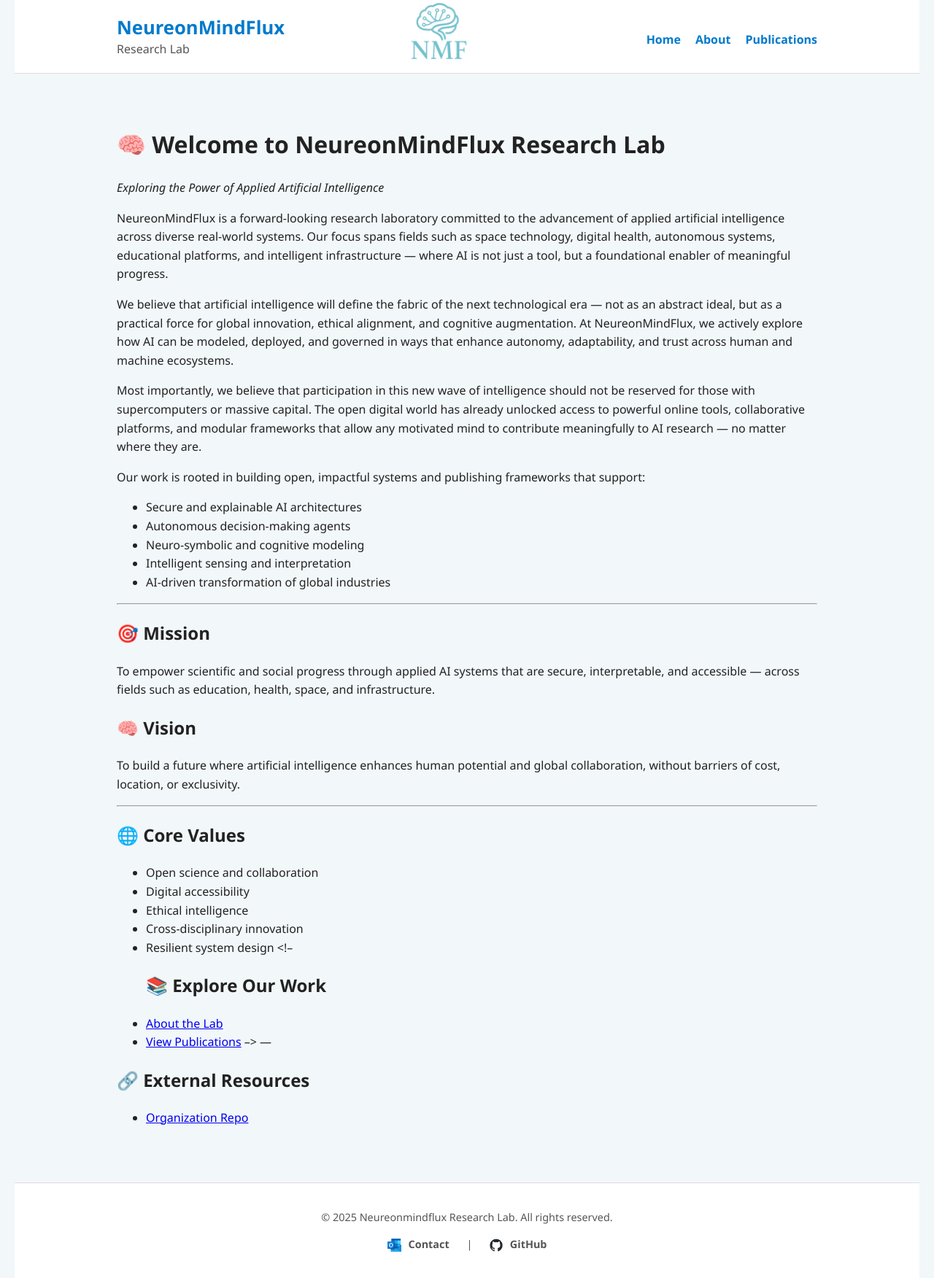
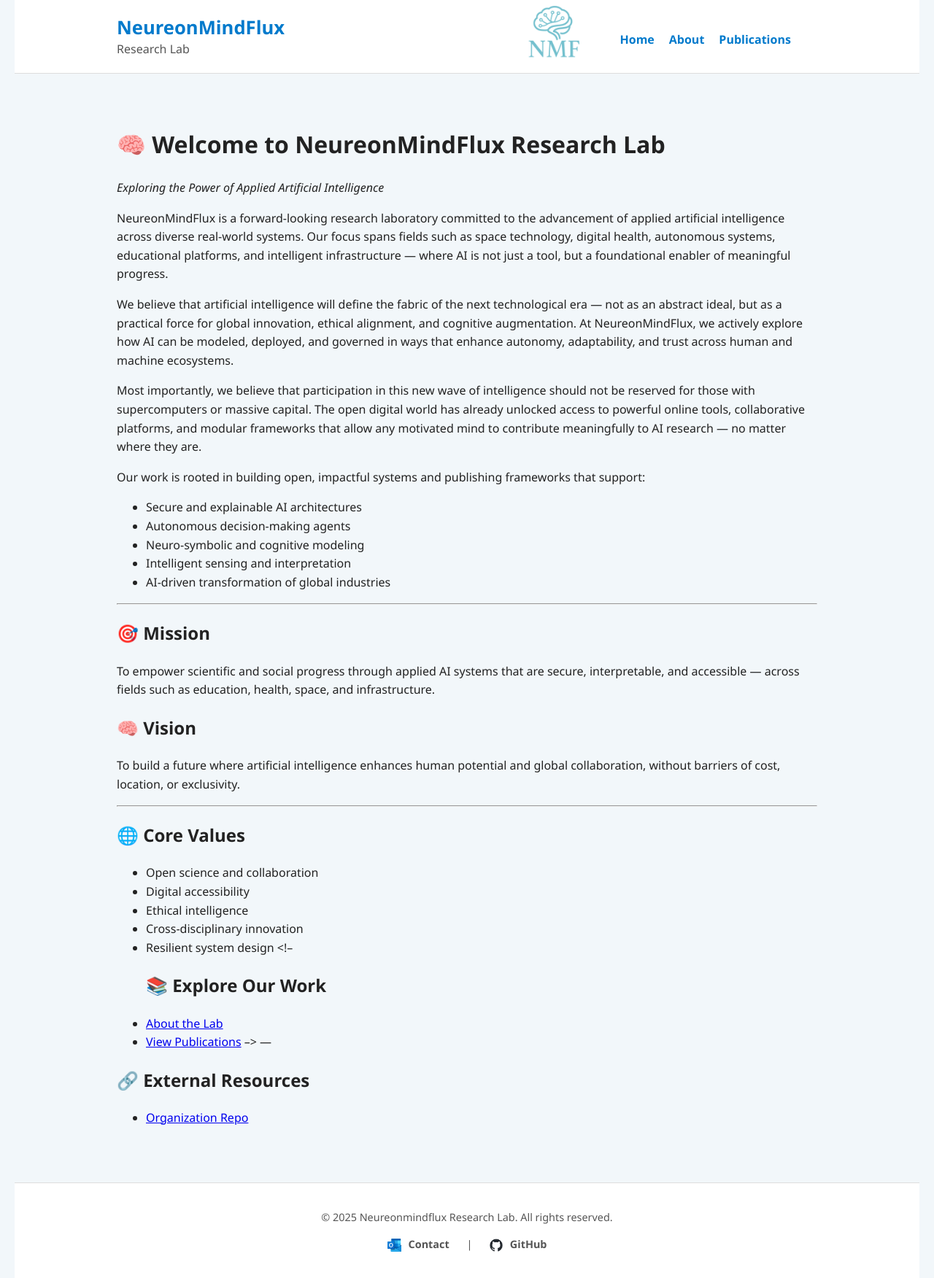
Before and after one commit to HectorMozo3110/test_main, a Jekyll site: the page built from _pages/index.md, in a window 1280 px wide. Shown: the whole page at 73% size. Built offline with Jekyll 4.4.1, drawn with Linux system fonts in a browser that asks for light colours; our own code applies the rules of GitHub Pages for plain Markdown files.

Commit message:
Update index.md and footer with icons and styling

```diff
--- a/assets/style.css
+++ b/assets/style.css
@@ -196,23 +196,27 @@ footer {
 }
 
 .main-nav {
-  text-align: right;
-  display: flex;
-  justify-content: flex-end;
+  text-align: center;
   flex: 1;
-  margin-left: 60px;
-}
-
-.lab-logo {
-  flex: 0;
   display: flex;
   justify-content: center;
   align-items: center;
 }
 
+
+
+.lab-logo {
+  display: flex;
+  justify-content: flex-end;
+  align-items: center;
+  flex: 1;
+  padding-left: 40px;
+}
+
+
 .lab-logo img {
-  height: 120px;
+  height: 110px;
   max-height: 100%;
+  width: auto;
   display: inline-block;
-  margin-right: 20px;
 }
```
Also changed, not shown: _includes/header.html (line endings or trailing spaces).
